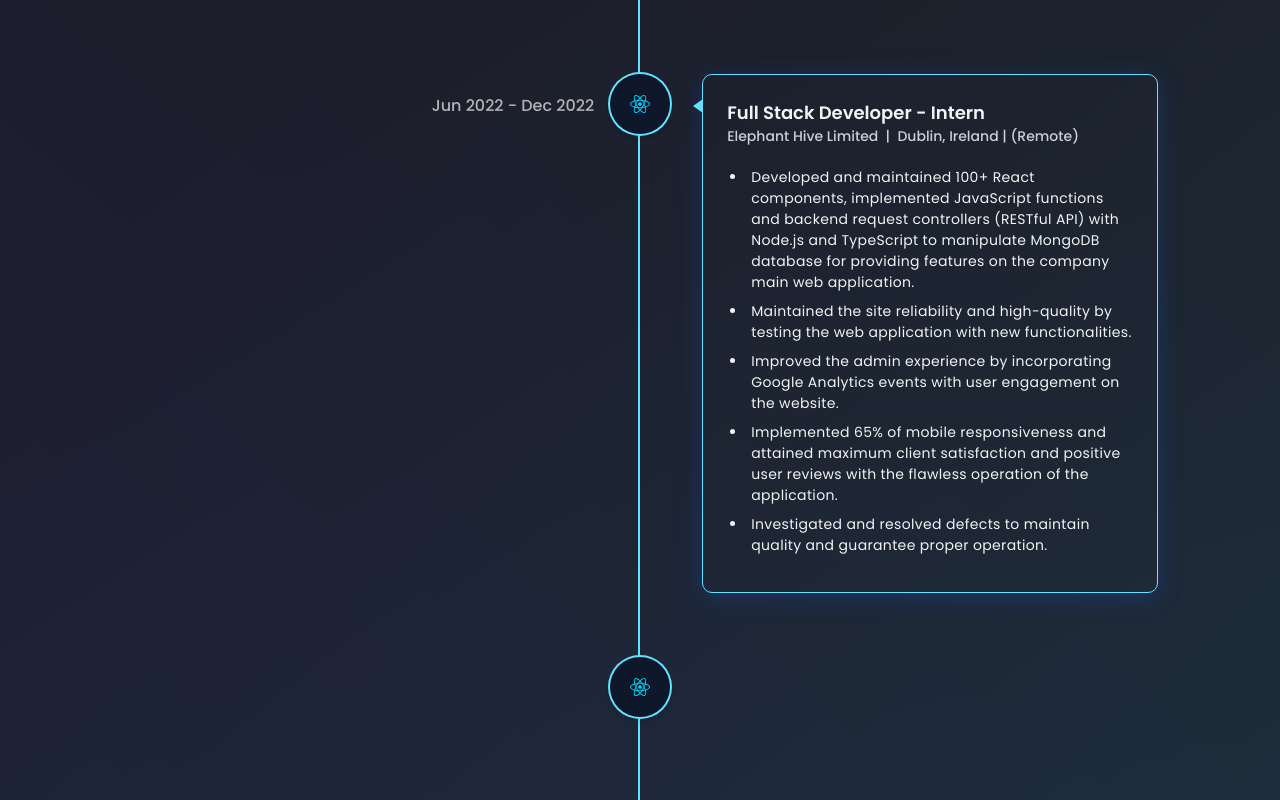
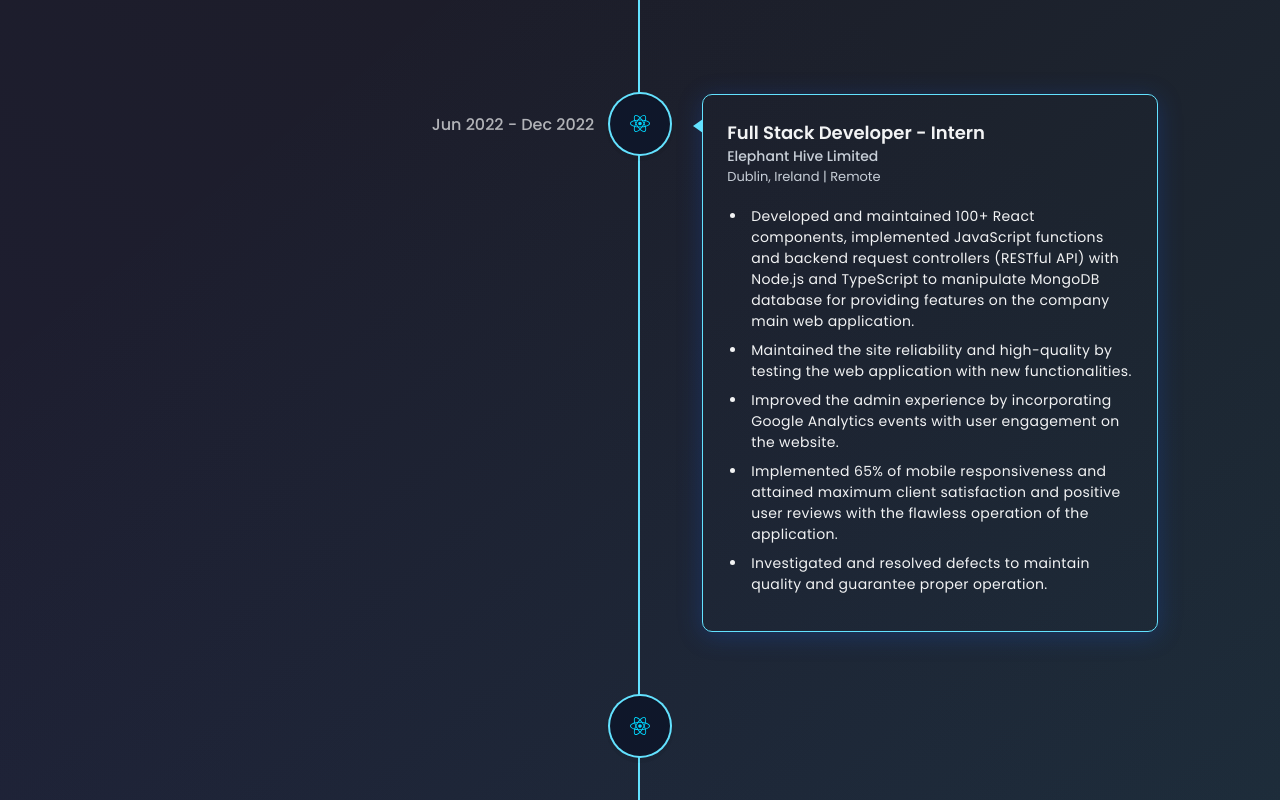
Before and after one commit to mudithatharuka/Personal-Portfolio, a React (Vite) app: page / in a window 1280 px wide. Shown: the part 2440-3240 px from the top of the page. Built offline with nearby package versions, Linux system fonts and the light colour scheme.

Commit message:
Styles updated in the experience section

```diff
--- a/src/components/Experience.jsx
+++ b/src/components/Experience.jsx
@@ -1,4 +1,4 @@
-import React from "react";
+import React, { useEffect, useState } from "react";
 import { styles } from "../styles";
 import { experiences } from "../constants/data";
 import SectionWrapper from "../hoc/SectionWrapper";
@@ -11,10 +11,10 @@
 import "react-vertical-timeline-component/style.min.css";
 import HeroImg from "../assets/react.svg";
 
-const ExperienceCard = ({ experience }) => {
+const ExperienceCard = ({ experience, isOneCol }) => {
   return (
     <VerticalTimelineElement
-      date={experience?.date}
+      date={isOneCol ? "" : experience?.date}
       contentStyle={{
         background: "transparent",
         color: "rgba(var(--txtPrimary))",
@@ -43,10 +43,16 @@
           {experience?.title}
         </h3>
         <h4 className="font-medium text-[12px] text-txtSecondary md:text-[14px]">
-          {experience?.companyName}&nbsp;&nbsp;|&nbsp;&nbsp;
-          <span>{experience?.location}</span>
+          {experience?.companyName}
         </h4>
-        <h4 className="font-normal text-[10px] text-txtSecondary md:text-[12px] md:hidden">
+        <h4 className="font-normal text-[11px] text-txtSecondary md:text-[13px]">
+          {experience?.location}
+        </h4>
+        <h4
+          className={`font-normal text-[10px] text-txtSecondary md:text-[12px] ${
+            isOneCol ? "block" : "hidden"
+          }`}
+        >
           {experience?.date}
         </h4>
       </div>
@@ -65,6 +71,21 @@
 };
 
 const Experience = () => {
+  const [isOneCol, setIsOneCol] = useState(false); // Initialize as false for OneCol
+
+  useEffect(() => {
+    const handleResize = () => {
+      setIsOneCol(window.innerWidth < 1170); // Adjust the breakpoint as needed
+    };
+
+    window.addEventListener("resize", handleResize);
+    handleResize(); // Initial check
+
+    return () => {
+      window.removeEventListener("resize", handleResize);
+    };
+  }, []);
+
   return (
     <div className={`${styles.paddingX} ${styles.paddingY} w-full mx-auto`}>
       <div className="max-w-7xl mx-auto">
@@ -75,12 +96,13 @@
           </p>
         </motion.div>
 
-        <div className="flex flex-col">
+        <div className={isOneCol ? "mr-[11%] md:ml-[7.5%] md:mr-[14.5%]" : ""}>
           <VerticalTimeline>
             {experiences?.map((experience, index) => (
               <ExperienceCard
                 key={`experience-${index}`}
                 experience={experience}
+                isOneCol={isOneCol}
               />
             ))}
           </VerticalTimeline>
--- a/src/constants/data.js
+++ b/src/constants/data.js
@@ -259,7 +259,7 @@
   {
     title: "Junior Software Engineer",
     companyName: "WIA Systems Inc.",
-    location: "Colombo, Sri Lanka | (Remote)",
+    location: "Colombo, Sri Lanka | Remote",
     // icon: starbucks,
     iconBg: "#383E56",
     date: "Mar 2023 - Present",
@@ -288,7 +288,7 @@
   {
     title: "Full Stack Developer - Intern",
     companyName: "Elephant Hive Limited",
-    location: "Dublin, Ireland | (Remote)",
+    location: "Dublin, Ireland | Remote",
     // icon: tesla,
     iconBg: "#E6DEDD",
     date: "Jun 2022 - Dec 2022",
@@ -316,9 +316,9 @@
     ],
   },
   {
-    title: "Full Stack Developer - Part-Time",
+    title: "Full Stack Developer - Part Time",
     companyName: "Elephant Hive Limited",
-    location: "Dublin, Ireland | (Remote)",
+    location: "Dublin, Ireland | Remote",
     // icon: shopify,
     iconBg: "#383E56",
     date: "Jan 2022 - Jun 2022",
--- a/tailwind.config.js
+++ b/tailwind.config.js
@@ -42,6 +42,9 @@
           background: `linear-gradient(38.73deg, rgba(var(--gradientColor1)) 0%, rgba(var(--gradientColor2)) 50%),
                        linear-gradient(141.27deg, rgba(var(--gradientColor3)) 50%, rgba(var(--gradientColor4)) 100%)`,
         },
+        ".card-gradient-1": {
+          border: `1px solid linear-gradient(45deg, rgb(0, 143, 104), rgb(250, 224, 66)) 1`,
+        },
       });
     },
   ],
```
